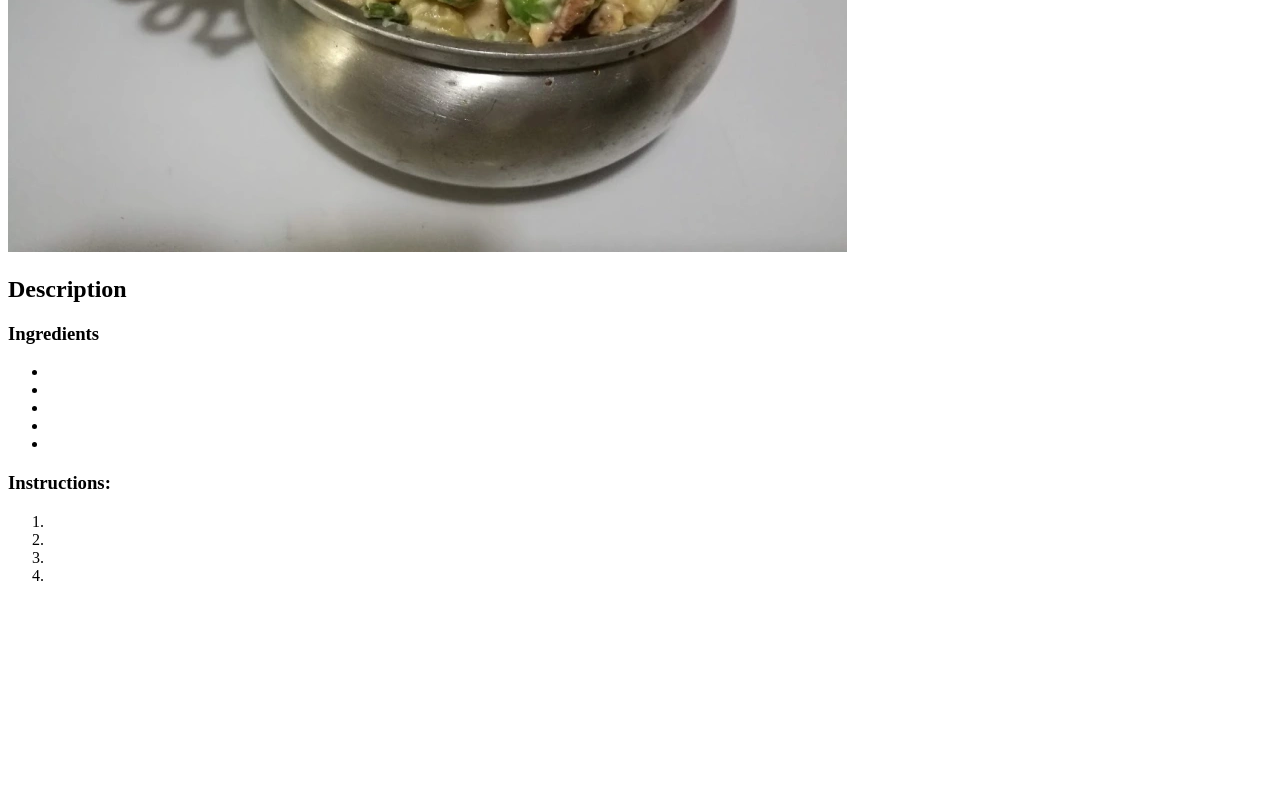
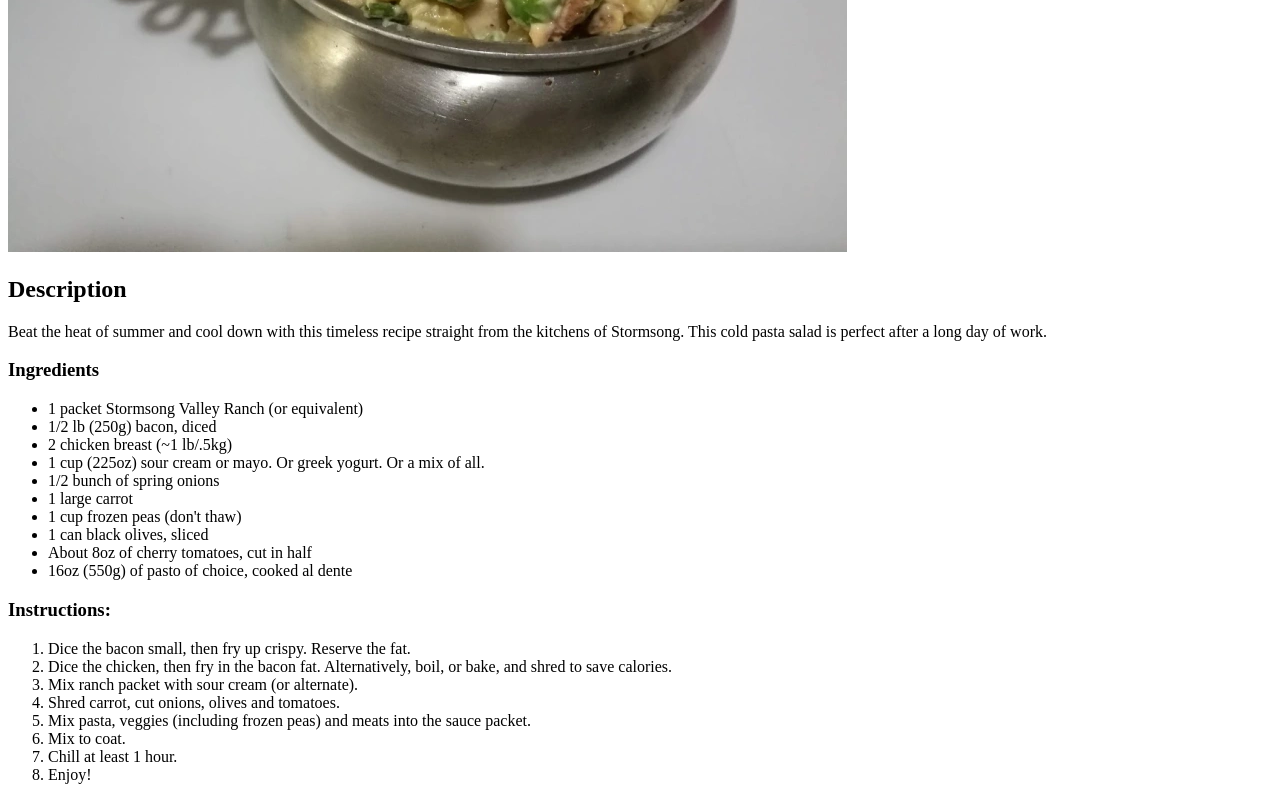
Before and after one commit to SingerCode/odin-recipes, a plain HTML site: page recipes/pasta-salad.html in a window 1280 px wide. Shown: the part 483-1283 px from the top of the page. Before the commit the page ends 1084 px from the top, so only its background shows below. Drawn offline with Linux system fonts and the light colour scheme.

Commit message:
Modified pasta-salad.html Finalized Ingredients and Instructions for pasta salad recipe. Fixed grammar inconsistencies found in cheeseburger-eggroll.html.

```diff
--- a/recipes/pasta-salad.html
+++ b/recipes/pasta-salad.html
@@ -14,27 +14,37 @@
 
     <!--Description of the dish-->
     <h2>Description</h2>
-    <p></p>
+    <p>Beat the heat of summer and cool down with this timeless recipe straight from the kitchens of Stormsong. This cold pasta salad is perfect after a long day of work.</p>
 
     <!--Ingredients ul-->
     <h3>Ingredients</h3>
 
     <ul>
-        <li></li>
-        <li></li>
-        <li></li>
-        <li></li>
-        <li></li>
+        <li>1 packet Stormsong Valley Ranch (or equivalent)</li>
+        <li>1/2 lb (250g) bacon, diced</li>
+        <li>2 chicken breast (~1 lb/.5kg)</li>
+        <li>1 cup (225oz) sour cream or mayo. Or greek yogurt. Or a mix of all.</li>
+        <li>1/2 bunch of spring onions</li>
+        <li>1 large carrot</li>
+        <li>1 cup frozen peas (don't thaw)</li>
+        <li>1 can black olives, sliced</li>
+        <li>About 8oz of cherry tomatoes, cut in half</li>
+        <li>16oz (550g) of pasto of choice, cooked al dente</li>
     </ul>
 
     <!--Instructions ol-->
     <h3>Instructions:</h3>
 
     <ol>
-        <li></li>
-        <li></li>
-        <li></li>
-        <li></li>
+        <li>Dice the bacon small, then fry up crispy. Reserve the fat.</li>
+        <li>Dice the chicken, then fry in the bacon fat. Alternatively, boil, or bake, and shred to save calories.</li>
+        <li>Mix ranch packet with sour cream (or alternate).</li>
+        <li>Shred carrot, cut onions, olives and tomatoes.</li>
+        <li>Mix pasta, veggies (including frozen peas) and meats into the sauce packet.</li>
+        <li>Mix to coat.</li>
+        <li>Chill at least 1 hour.</li>
+        <li>Enjoy!</li>
+
     </ol>
 
 </body>
```
Also changed, not shown: recipes/cheeseburger-eggroll.html (+5 -5 lines).
